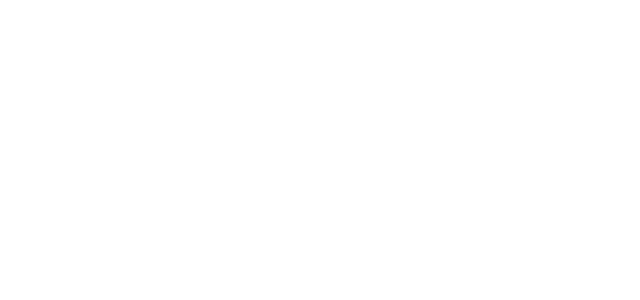
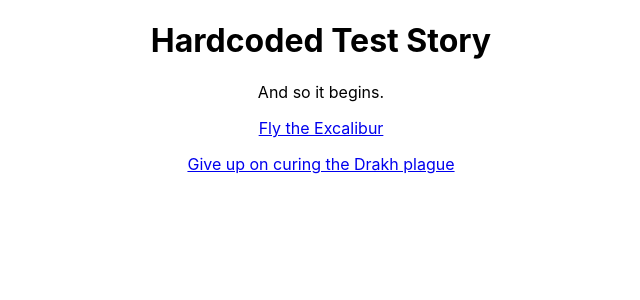
Before and after one commit to mgettytehan/ga-project-storymaker, a React (Create React App) app in the folder client/: page /story/1 in a window 1280 px wide. Shown: the top 300 px of the page, without its empty margins (319-959 px from the left). Built offline with nearby package versions, Linux system fonts and the light colour scheme; the HTML template or start-up script is replaced by a standard one.

Commit message:
StoryDisplay renders display according to the id of the first story node

```diff
--- a/client/src/components/StoryDisplay.js
+++ b/client/src/components/StoryDisplay.js
@@ -9,11 +9,12 @@
     return (<p>{text}</p>);
 }
 
-const storyTextDisplay = (text, choices) => {
+const storyTextDisplay = (currentNode) => {
+    //'no choices option is placeholder
     return (
         <div>
-            {storyText(text)}
-            {choices.map(storyLink)}
+            {storyText(currentNode.storyText)}
+            {currentNode.choices ? currentNode.choices.map(storyLink) : "No choices"}
         </div>
     );
 }
@@ -64,22 +65,19 @@
     }
 
     componentDidMount() {
-        console.log(this.getFirstNode(this.state.story));
+        const currentNode = this.getFirstNode(this.state.story);
+        this.setState({currentNode: currentNode});
     }
 
     getFirstNode(story) {
         return {...this.state.storyNodes.find(node => node._id === story.firstNodeId)}
-
     }
 
     render() {
         return (
             <div>
-                {/* {storyDetails( this.state.story.title )}
-                {storyTextDisplay(
-                    this.state.currentNode.storyText
-                    , this.state.currentNode.choices
-                )} */}
+                {storyDetails( this.state.story.title )}
+                {storyTextDisplay( this.state.currentNode )}
             </div>
         );
     }
```
